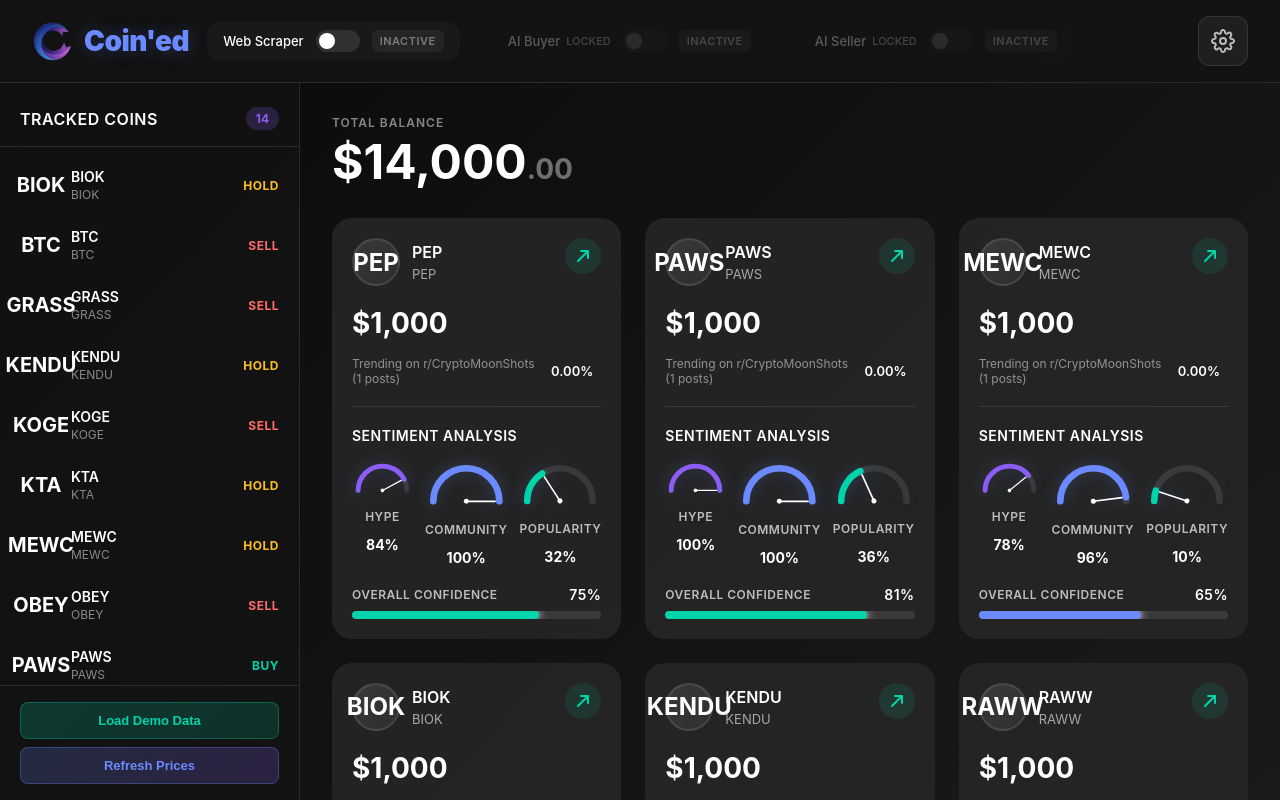
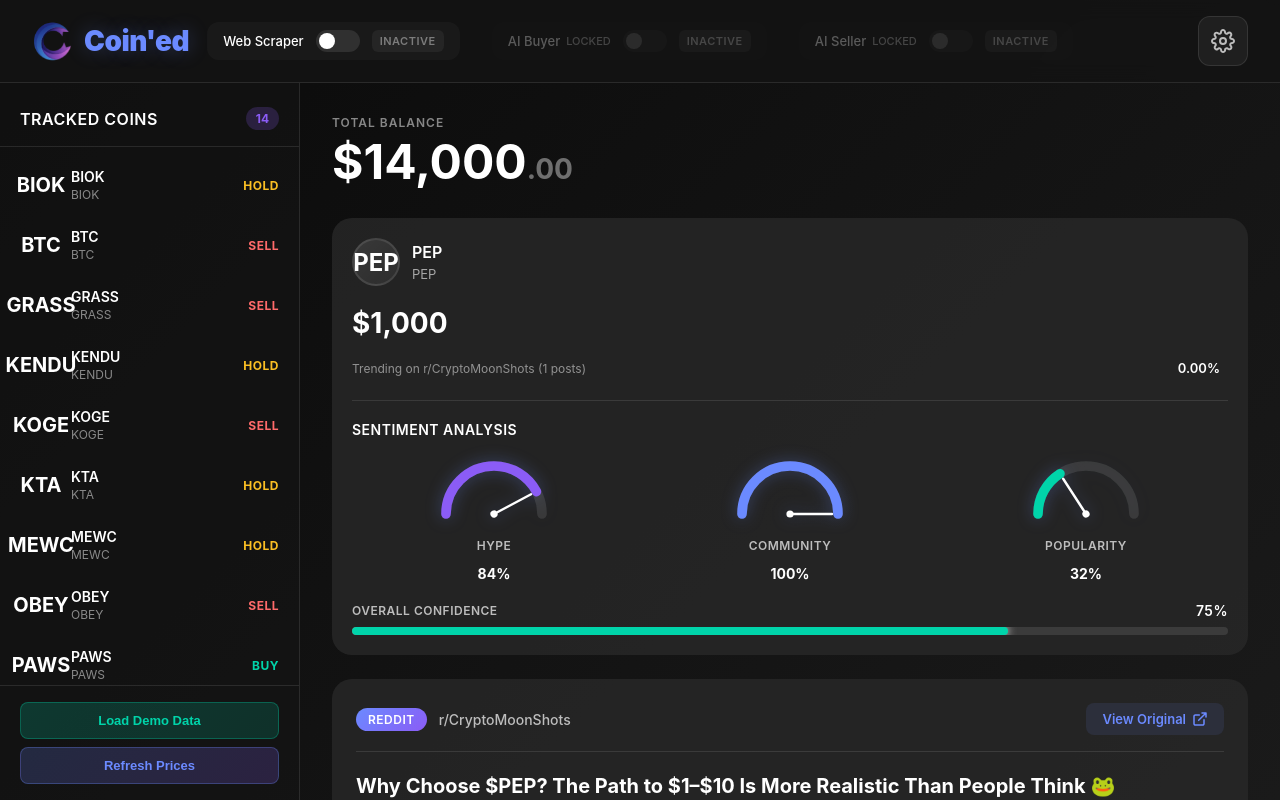
Before and after one commit to Cirbble/codejam2025, an Angular app in the folder coin-ed/: page / in a window 1280 px wide. Both pictures are taken after a click on the button 583 px from the left and 256 px from the top of the page. Built offline with nearby package versions, Linux system fonts and the light colour scheme.

Commit message:
Update settings page with login toggle, link coin cards to detail view, and hide action button in detail page

```diff
--- a/coin-ed/src/app/components/coin-card/coin-card.component.html
+++ b/coin-ed/src/app/components/coin-card/coin-card.component.html
@@ -9,11 +9,13 @@
         <p>{{ coin.symbol }}</p>
       </div>
     </div>
-    <button class="action-btn" [class.positive]="coin.changePercentage > 0">
-      <svg width="20" height="20" viewBox="0 0 20 20" fill="none">
-        <path d="M5 15L15 5M15 5H8M15 5V12" stroke="currentColor" stroke-width="2" stroke-linecap="round" stroke-linejoin="round"/>
-      </svg>
-    </button>
+    @if (!hideActionButton) {
+      <button class="action-btn" [class.positive]="coin.changePercentage > 0" (click)="onViewDetails()" title="View Details">
+        <svg width="20" height="20" viewBox="0 0 20 20" fill="none">
+          <path d="M5 15L15 5M15 5H8M15 5V12" stroke="currentColor" stroke-width="2" stroke-linecap="round" stroke-linejoin="round"/>
+        </svg>
+      </button>
+    }
   </div>
 
   <div class="coin-balance">
--- a/coin-ed/src/app/components/coin-card/coin-card.component.ts
+++ b/coin-ed/src/app/components/coin-card/coin-card.component.ts
@@ -1,4 +1,4 @@
-import { Component, Input } from '@angular/core';
+import { Component, Input, Output, EventEmitter } from '@angular/core';
 import { CommonModule } from '@angular/common';
 import { Coin } from '../../models/coin.model';
 import { GaugeComponent } from '../gauge/gauge';
@@ -12,6 +12,8 @@ import { GaugeComponent } from '../gauge/gauge';
 })
 export class CoinCardComponent {
   @Input() coin!: Coin;
+  @Input() hideActionButton = false;
+  @Output() viewDetails = new EventEmitter<Coin>();
 
   generateChartPoints(): string {
     if (!this.coin.chartData || this.coin.chartData.length === 0) {
@@ -50,4 +52,8 @@ export class CoinCardComponent {
     if (confidence >= 0.4) return '#6B8AFF'; // Blue
     return '#ff6b6b'; // Red
   }
+
+  onViewDetails(): void {
+    this.viewDetails.emit(this.coin);
+  }
 }
--- a/coin-ed/src/app/components/dashboard/dashboard.component.html
+++ b/coin-ed/src/app/components/dashboard/dashboard.component.html
@@ -87,14 +87,14 @@
       <!-- Selected Coin Details or Overview -->
       @if (selectedCoinId && getSelectedCoin()) {
         <section class="selected-coin-view">
-          <app-coin-card [coin]="getSelectedCoin()!"></app-coin-card>
+          <app-coin-card [coin]="getSelectedCoin()!" [hideActionButton]="true"></app-coin-card>
           <app-post-display [post]="getSelectedCoin()!.latestPost"></app-post-display>
         </section>
       } @else {
         <!-- Coin Cards Grid -->
         <section class="coins-grid">
           @for (coin of dataService.coins(); track coin.id) {
-            <app-coin-card [coin]="coin"></app-coin-card>
+            <app-coin-card [coin]="coin" (viewDetails)="selectCoin($event.id)"></app-coin-card>
           }
           @empty {
             <div class="empty-state">
```
